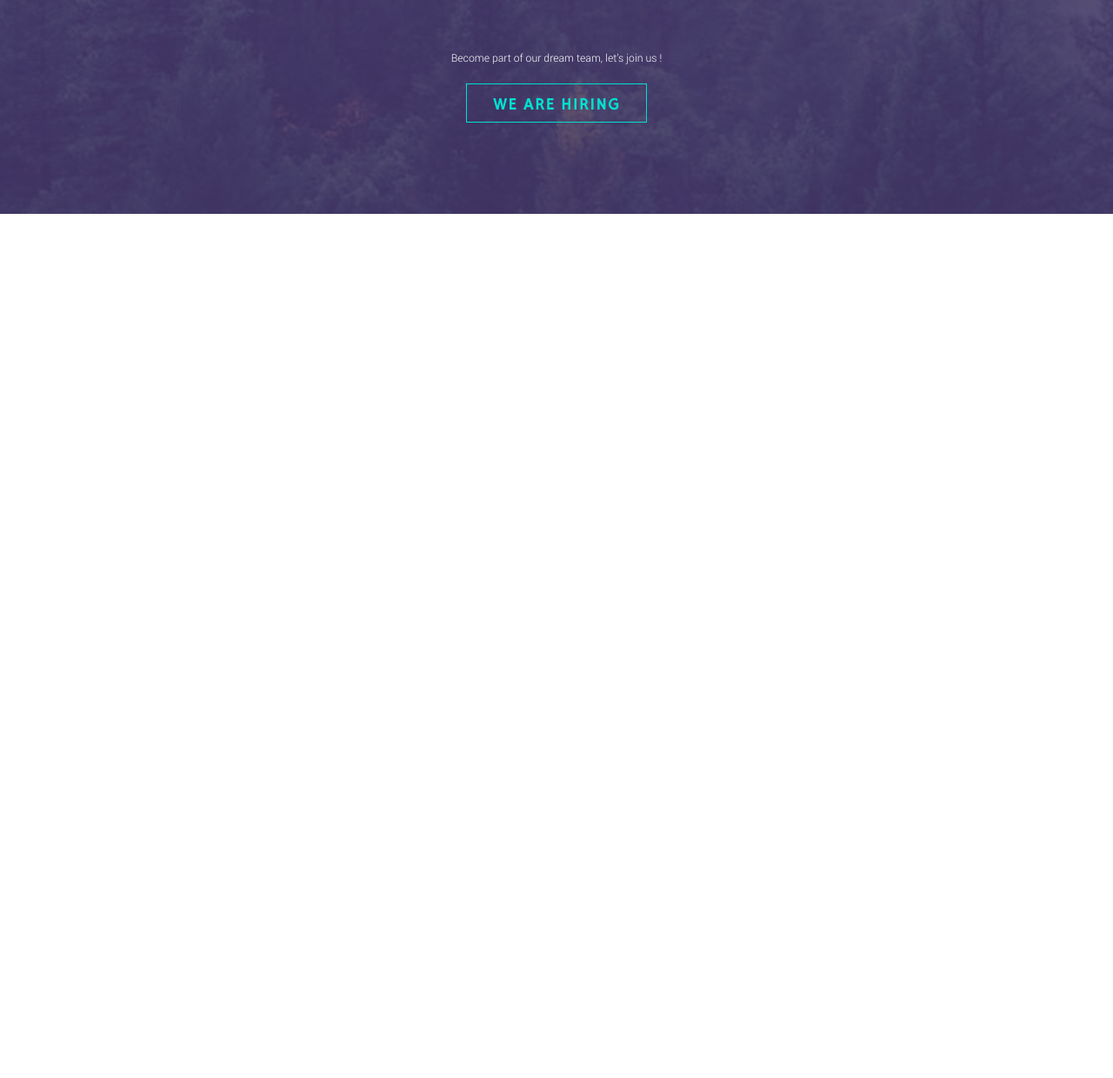
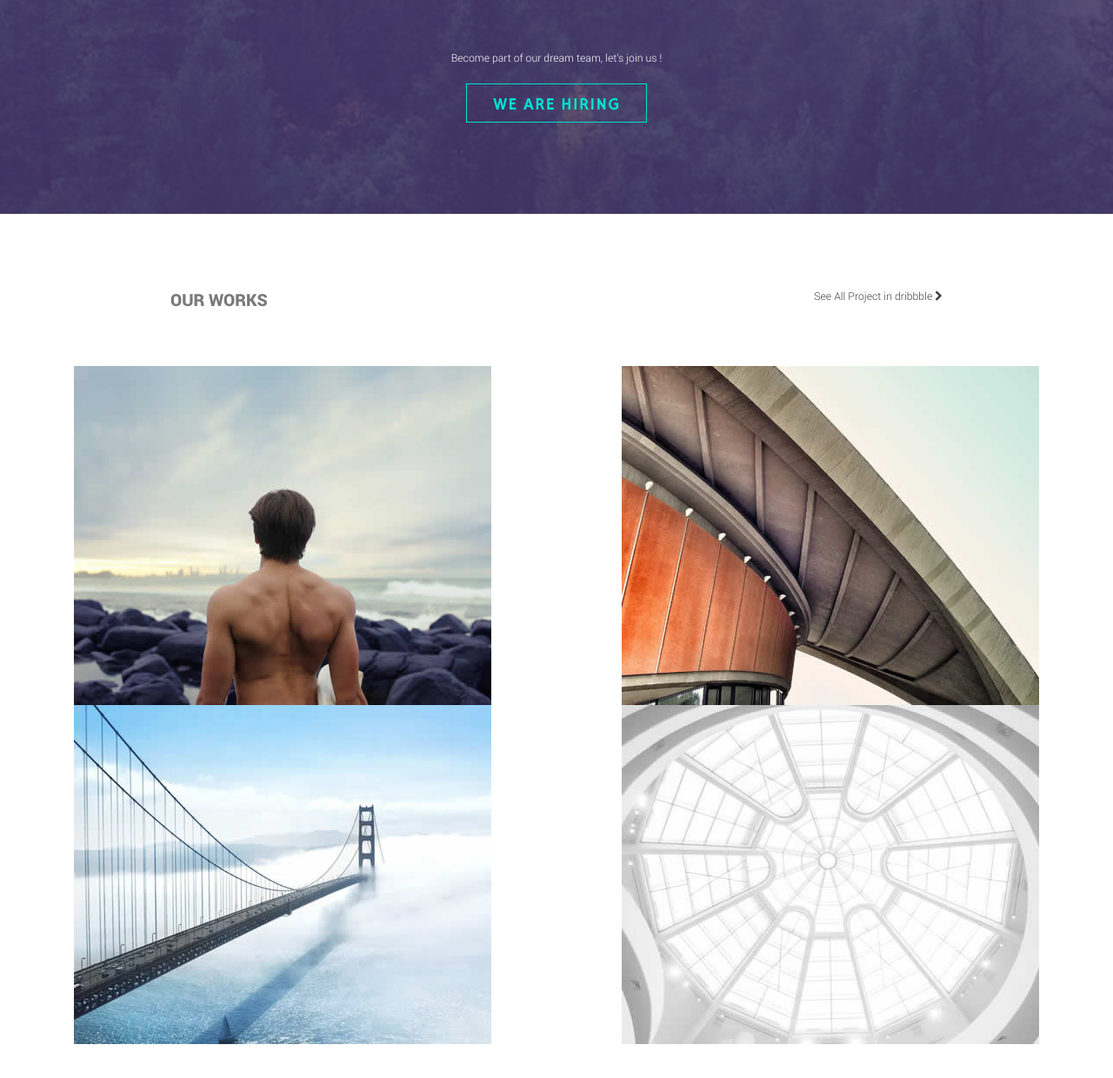
Before and after one commit to MrFlava/Tajam, a plain HTML site: page index.html in a window 1280 px wide. Shown: the part 3079-4319 px from the top of the page at 87% size. Before the commit the page ends 3325 px from the top, so only its background shows below. Drawn offline with nearby package versions, Linux system fonts and the light colour scheme.

Commit message:
Added Our Works page

```diff
--- a/css/style.css
+++ b/css/style.css
@@ -257,3 +257,56 @@ p:last-child {
     margin-top:20px;
     text-transform: uppercase;
 }
+.portfolio{
+    overflow: hidden;
+    width:100%;
+}
+.main_portfolio .head_title{
+    max-width: 80%;
+    padding-bottom: 90px;
+    margin:0 auto;
+}
+.main_portfolio .head_title h4{
+    display: inline-block;
+    float:left;
+    font-size:1.375rem;
+}
+.main_portfolio .head_title a{
+    display: inline-block;
+    float:right;
+    color:#413d4b;
+}
+
+.main_portfolio_content{}
+
+.grid{}
+
+.grid-item {}
+.portfolio .grid-item{
+    position: relative;
+}
+
+.portfolio .grid-item:hover .grid_item_overlay{
+    opacity: 1;
+}
+.portfolio .grid_item_overlay{
+    position: absolute;
+    left: 0;
+    top: 0;
+    width: 100%;
+    height: 100%;
+    padding-top: 33%;
+    color: #fff;
+    transition: all 0.6s;
+    opacity: 0;
+    background-color: rgba(76, 61, 114, 0.55)
+}
+.portfolio .grid_item_overlay p{
+    color:#fff;
+    margin-bottom:5px;
+}
+.portfolio .grid_item_overlay i{
+    margin-bottom:10px;
+    font-size:2rem;
+    color:#FFF;
+}
--- a/index.html
+++ b/index.html
@@ -232,6 +232,46 @@
                     </div>
                 </div>
         </section>
+        <section id="portfolio" class="portfolio">
+            <div class="container">
+                <div class="main_portfolio sections">
+                    <div class="head_title text-center">
+                        <h4>OUR WORKS</h4>
+                        <a href="">See All Project in dribbble <i class="fa fa-chevron-right"></i></a>
+                    </div>
+                    <div class="d-lg-flex justify-content-between grid text-center">
+                            <div class="grid-item">
+                                <img src="images/pf1.jpg" alt="" />
+                                <div class="grid_item_overlay all_overlay">
+                                            <a href="images/pf1.jpg" class="portfolio-img"> <i class="fa fa-picture-o"></i></a>
+                                </div>
+
+                            </div>
+                            <div class="grid-item">
+                                <img src="images/pf2.jpg" alt="" />
+                                <div class="grid_item_overlay all_overlay">
+                                            <a href="images/pf2.jpg" class="portfolio-img"> <i class="fa fa-picture-o"></i></a>
+                                </div>
+                            </div>
+                    </div>
+                    <div class="d-lg-flex justify-content-between grid text-center">
+                            <div class="grid-item">
+                                <img src="images/pf5.jpg" alt="" />
+                                <div class="grid_item_overlay all_overlay">
+                                            <a href="images/pf5.jpg" class="portfolio-img"> <i class="fa fa-picture-o"></i></a>
+                                </div>
+
+                            </div>
+                            <div class="grid-item">
+                                <img src="images/pf4.jpg" alt="" />
+                                <div class="grid_item_overlay all_overlay">
+                                            <a href="images/pf4.jpg" class="portfolio-img"> <i class="fa fa-picture-o"></i></a>
+                                </div>
+                            </div>
+                    </div>
+                </div>
+            </div>
+        </section>
 
         <script src="js/vendor/jquery-1.11.2.min.js"></script>
         <script src="https://stackpath.bootstrapcdn.com/bootstrap/4.4.1/js/bootstrap.min.js" integrity="sha384-wfSDF2E50Y2D1uUdj0O3uMBJnjuUD4Ih7YwaYd1iqfktj0Uod8GCExl3Og8ifwB6" crossorigin="anonymous"></script>
```
